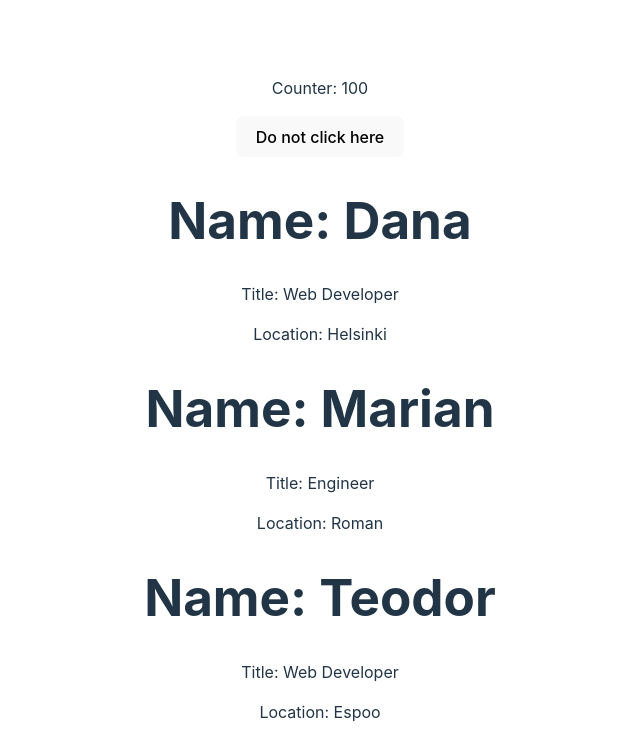
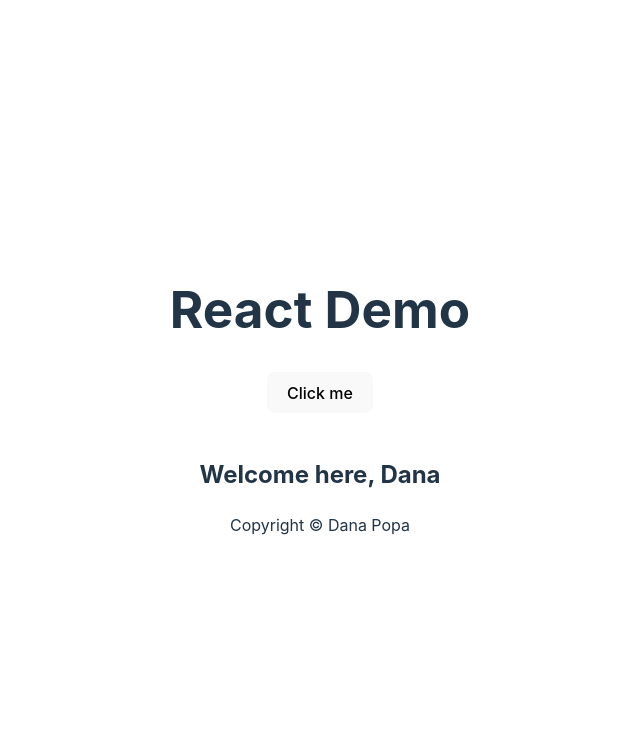
Before and after one commit to popadana10/react_demo, a React (Vite) app: page / in a window 1280 px wide. Shown: the top 756 px of the page, without its empty margins (320-960 px from the left). Built offline with nearby package versions, Linux system fonts and the light colour scheme.

Commit message:
conditional rendering practice

```diff
--- a/src/App.jsx
+++ b/src/App.jsx
@@ -1,33 +1,53 @@
 import './App.css';
-import Box from './Box';
 import { useState } from 'react';
+import Header from './Header.jsx';
+import Footer from './Footer.jsx';
+import Form from './Form.jsx';
+import View from './View.jsx';
+import Dashboard from './Dashboard.jsx';
 
 function App() {
-  const [counter, setCounter] = useState(100)
+  /*   const [counter, setCounter] = useState(1000);
   const [persons, setPersons] = useState([
-    {name:' Dana', title:' Web Developer', location:' Helsinki'},
-    {name:' Marian', title:' Engineer', location:' Roman'},
-    {name:' Teodor', title:' Web Developer', location:' Espoo'}
-  ]);
+    { id: 1, name: 'Margit', title: 'CTO', location: 'Helsinki' },
+    { id: 2, name: 'Karin', title: 'designer', location: 'Tartu' },
+    { id: 3, name: 'Kati', title: 'developer', location: 'Far away' },
+  ]); */
+  /*   const [inputValue, setInputValue] = useState(''); */
+  const [formData, setFormData] = useState({});
+  const [isLoggedIn, setIsLoggedIn] = useState(true);
 
-  const clickHandler = () => {
-    setCounter(counter +1);
+  const displayHandler = () => {
+    setIsLoggedIn(!isLoggedIn);
+  }
+
+
+  /*   const changeHandler = (event) => {
+    setInputValue(event.target.value);
+  }; */
+
+  const changeFormHandler = (event) => {
+    const { name, value } = event.target;
+
+    setFormData((prevState) => ({ ...prevState, [name]: value }));
+    console.log(formData);
   };
 
-
-  return(
+  /*  const clickIncHandler = () => {
+    setCounter(counter + 1);
+  };
+  const clickDecHandler = () => {
+    setCounter(counter - 1);
+  };
+*/
+  return (
     <>
-    <p>Counter: {counter}</p>
-    <button onClick={clickHandler}> Do not click here </button>
-    {persons.map((person) => (
-
-      <Box
-      key={person.id}
-      name={person.name}
-      title={person.title}
-      location={person.location}
-      />
-      ))}
+      <Header />
+      <button onClick={displayHandler}>Click me</button><br></br><br></br>
+     {isLoggedIn && <Dashboard user="Dana" />}
+      {/*<Form changeHandler={changeFormHandler} />
+      <View {...formData} /> */}
+      <Footer />
     </>
   );
 }
--- /dev/null
+++ b/src/Dashboard.jsx
@@ -0,0 +1,13 @@
+const Dashboard = ({user}) => {
+    return (
+        <div>
+            {user === "Dana" ? (
+            <h2>Welcome here, {user}</h2>) : ( <h2>Oh, you must be new one here {user}</h2>)
+            }
+            </div>
+
+
+    );
+};
+
+export default Dashboard;
--- /dev/null
+++ b/src/Footer.jsx
@@ -0,0 +1,8 @@
+const Footer = () => {
+  return (
+    <footer>
+      <p>Copyright &copy; Dana Popa</p>
+    </footer>
+  );
+};
+export default Footer;
--- /dev/null
+++ b/src/Form.jsx
@@ -0,0 +1,49 @@
+const Form = (props) => {
+  return (
+    <form>
+      <h2>Form</h2>
+      <div>
+        <label htmlFor="fname">First name</label>
+        <input
+          type="text"
+          id="fname"
+          onChange={props.changeHandler}
+          name="fname"
+        />
+      </div>
+      <div>
+        <label htmlFor="lname">Last name</label>
+        <input
+          type="text"
+          id="lname"
+          onChange={props.changeHandler}
+          name="lname"
+        />
+      </div>
+      <div>
+        <label htmlFor="phone">Phone</label>
+        <input
+          type="text"
+          id="phone"
+          onChange={props.changeHandler}
+          name="phone"
+        />
+      </div>
+      <div>
+        <label htmlFor="email">Email</label>
+        <input
+          type="text"
+          id="email"
+          onChange={props.changeHandler}
+          name="email"
+        />
+      </div>
+      <div>
+        <label htmlFor="message">Message</label>
+        <textarea id="message" onChange={props.changeHandler} name="message" />
+      </div>
+    </form>
+  );
+};
+
+export default Form;
--- /dev/null
+++ b/src/Header.jsx
@@ -0,0 +1,9 @@
+const Header = () => {
+  return (
+    <header>
+      <h1>React Demo</h1>
+    </header>
+  );
+};
+
+export default Header;
--- /dev/null
+++ b/src/View.jsx
@@ -0,0 +1,14 @@
+const View = (props) => {
+  return (
+    <div>
+      <h2>View</h2>
+      <p>First name: {props.fname}</p>
+      <p>Last name: {props.lname}</p>
+      <p>Phone: {props.phone}</p>
+      <p>Email: {props.email}</p>
+      <p>Message {props.message}</p>
+    </div>
+  );
+};
+
+export default View;
```
Also changed, not shown: src/Counter.jsx (added, +11 -0 lines).
